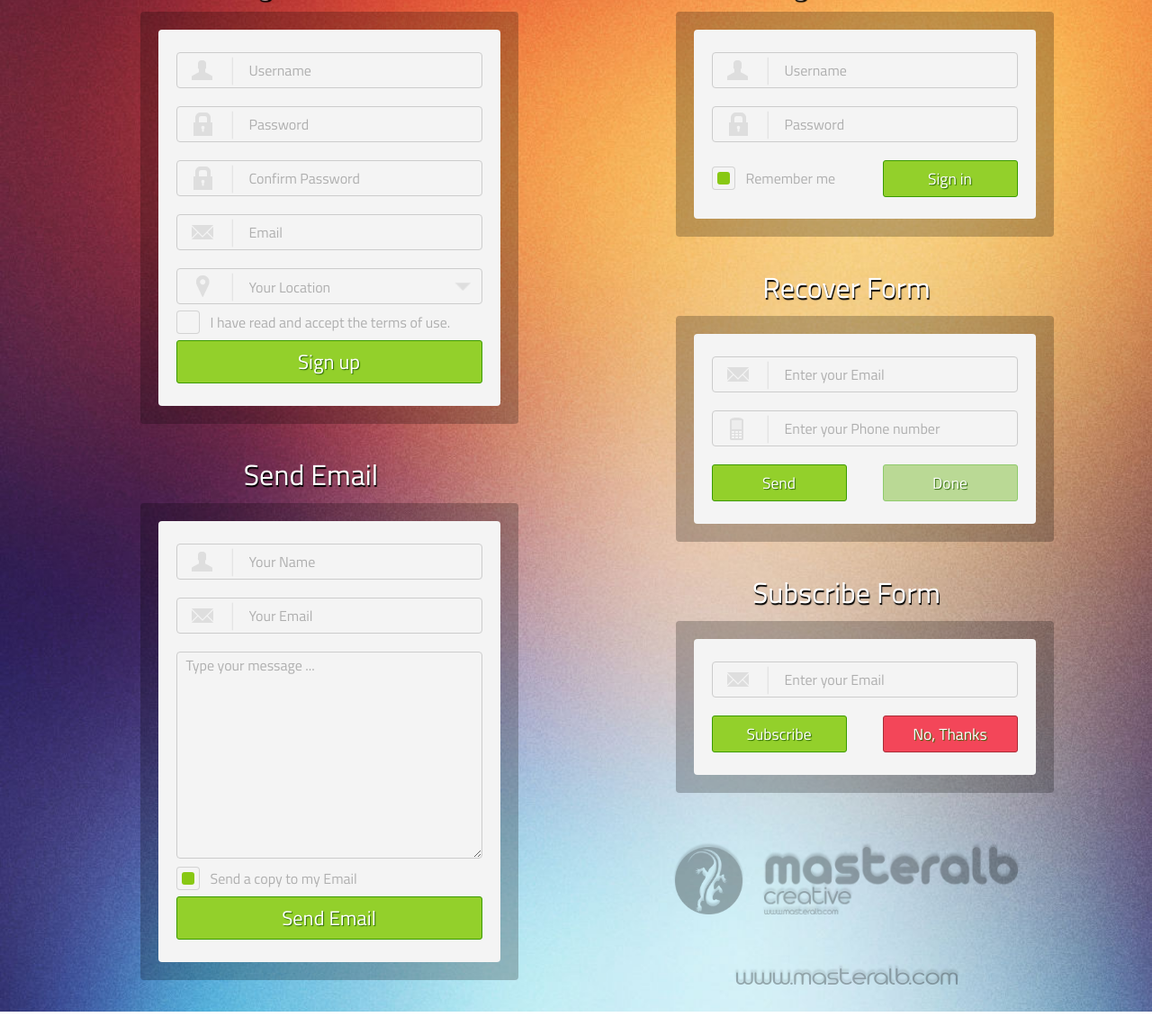
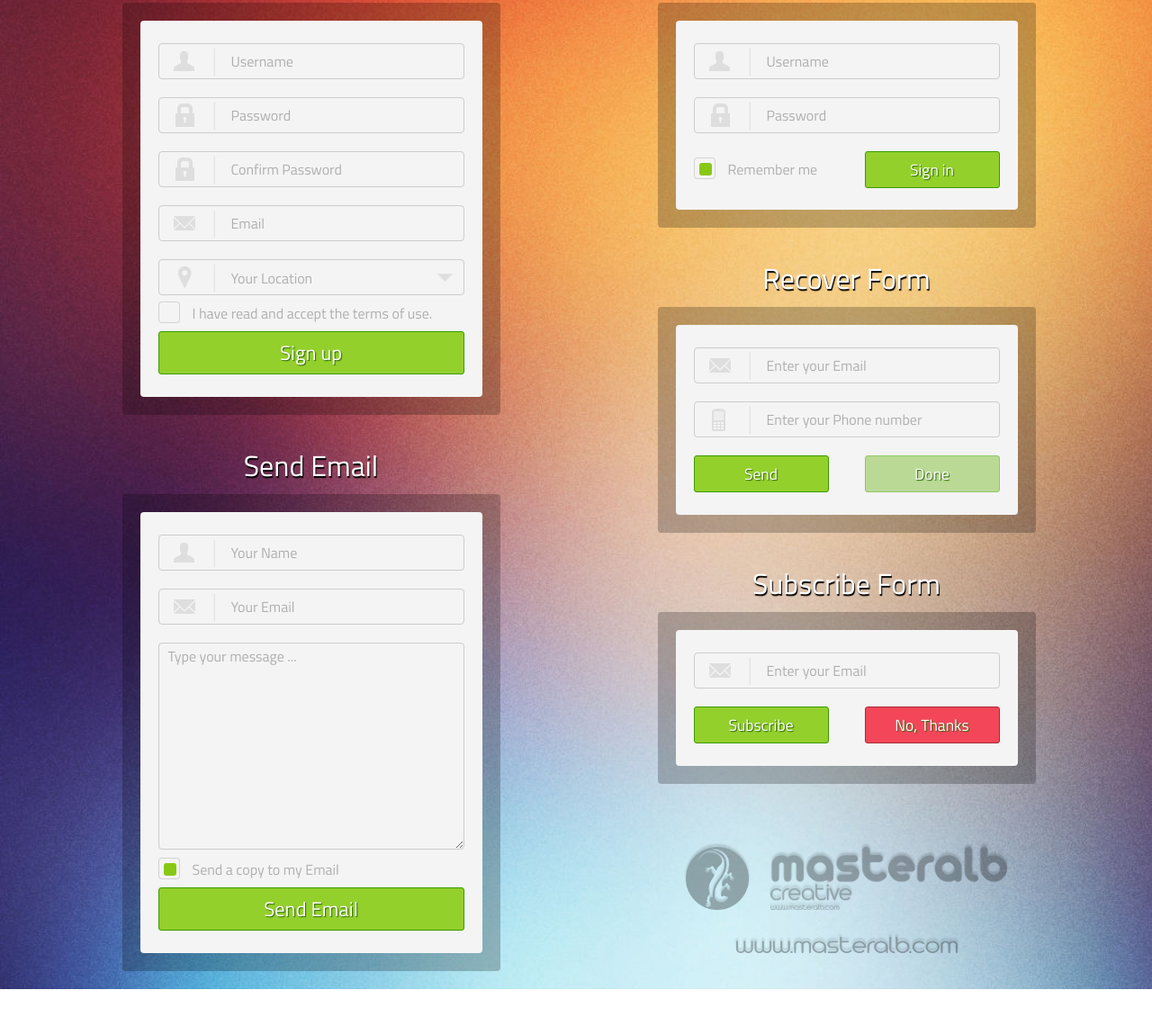
Before and after one commit to taurusx/ex1-wwc, a plain HTML site: page index.html in a window 1280 px wide. Shown: the part 235-1375 px from the top of the page at 90% size. After the commit the page ends 1350 px from the top, so only its background shows below. Drawn offline with Linux system fonts and the light colour scheme.

Commit message:
Fix 'box-sizing' and related minor issues

```diff
--- a/style.css
+++ b/style.css
@@ -49,6 +49,19 @@ table {
 }
 /* --- END OF: RESET.CSS --- */
 
+/* --- BOX-SIZING RESET --- */
+html {
+    -webkit-box-sizing: border-box;
+    -moz-box-sizing: border-box;
+    box-sizing: border-box;
+  }
+  *, *:before, *:after {
+    -webkit-box-sizing: inherit;
+    -moz-box-sizing: inherit;
+    box-sizing: inherit;
+}
+/* --- END OF: BOX-SIZING RESET --- */
+
 /* --- GENERAL --- */
 body {
     font-family: 'Titillium Web', sans-serif;
@@ -76,18 +89,16 @@ body > div {
     justify-content: center;
     align-items: center;
     padding-top: 50px;
-    margin-bottom: 10px;
 }
 
 .logo--horiz {
-    height: 120px;
+    height: 170px;
     width: 100%;
 }
 
 .logo__img {
     position: relative;
     display: block;
-    box-sizing: border-box;
     max-width: 100%;
     max-height: 100%;
     opacity: 0.3;
@@ -97,22 +108,21 @@ body > div {
 
 .logo--vertic {
     flex-direction: column;
-    box-sizing: content-box;
     width: 380px;
     max-height: 400px;
-    padding: 20px;
+    padding-top: 0px;
 }
 
 .logo--shrink {
     display: flex;
     justify-content: center;
-    max-width: 380px;
-    max-height: 75px;
-    padding: 20px;
+    max-width: 100%;
+    max-height: 120px;
 }
 
 .logo__img--address {
     margin-top: 30px;
+    margin-bottom: 30px;
 }
 
 
@@ -129,6 +139,7 @@ body > div {
     align-content: space-around;
     align-items: center;
 }
+/* --- END OF: GENERAL --- */
 
 /* --- FORMS AND FIELDS --- */
 .form-container, form, button,
@@ -140,9 +151,9 @@ body > div {
 .form-container {
     position: relative;
     flex: none;
-    width: 380px;
-    /* box-sizing: border-box; */
-    padding: 20px;
+    width: 420px;
+    margin-top: 20px;
+    margin-bottom: 20px;
 }
 
 .form-container > p {
@@ -177,7 +188,6 @@ form > * {
 }
 
 .field {
-    box-sizing: border-box;
     margin-top: 10px;
     margin-bottom: 10px;
     height: 40px;
@@ -275,7 +285,7 @@ form > * {
 
 .btn-group > .checkbox-container {
     display: inline-block;
-    width: 40%;
+    width: 50%;
 }
 
 /* --- END OF: BUTTONS --- */
```
